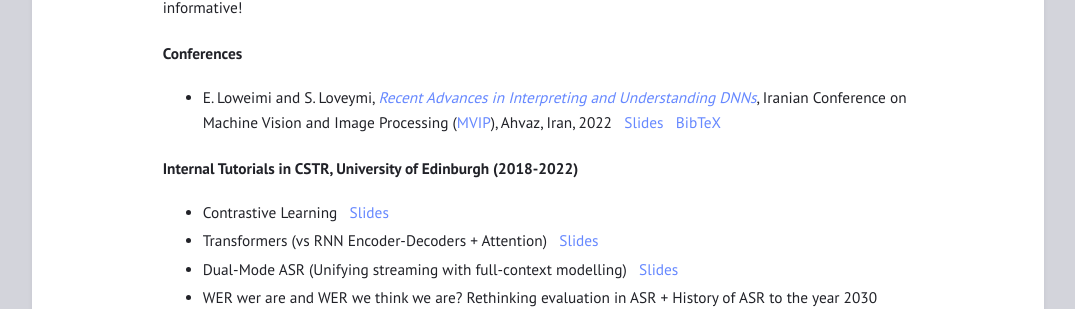
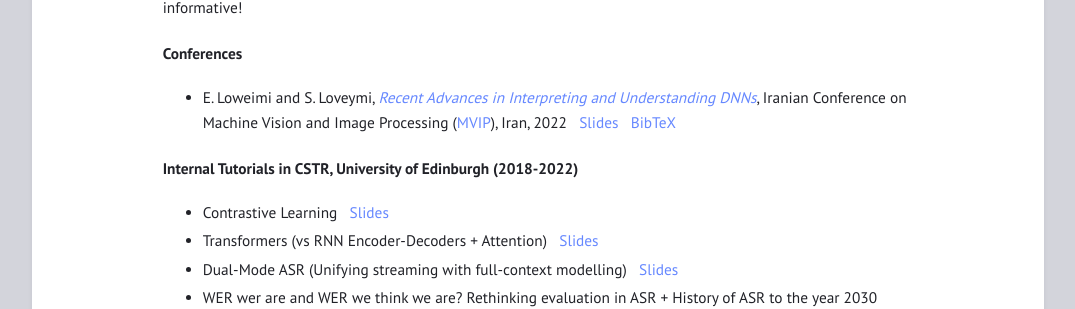
Before and after one commit to eloweimi/eloweimi.github.io, a Jekyll site: the page built from tutorials.md, in a window 1280 px wide. Shown: the part 221-530 px from the top of the page, without its empty margins (102-1177 px from the left). Built offline with Jekyll 4.4.1, drawn with Linux system fonts in a browser that asks for light colours.

Commit message:
Update tutorials.md

```diff
--- a/tutorials.md
+++ b/tutorials.md
@@ -6,7 +6,7 @@ title: ""
 I am passionate about expanding my knowledge through continuous learning, and distilling complex concepts into clear and straightforward explanations. These tutorials represent some steps taken towards fulfilling this passion, with the hope of making learning accessible and enjoyable for others. I hope you find them helpful and informative!
 
 #### Conferences ####
-  * E. Loweimi and S. Loveymi, [*Recent Advances in Interpreting and Understanding DNNs*](https://mvip2022.ismvipconf.ir/downloads/workshop5.pdf), Iranian Conference on Machine Vision and Image Processing ([MVIP](https://mvip2022.ismvipconf.ir/)), Ahvaz, Iran, 2022 &nbsp; [Slides](/files/Tutorials/MVIP2022_W5_RecentAdvances.pdf) &nbsp; [BibTeX](/files/Tutorials/mvip2022.bib)
+  * E. Loweimi and S. Loveymi, [*Recent Advances in Interpreting and Understanding DNNs*](https://mvip2022.ismvipconf.ir/downloads/workshop5.pdf), Iranian Conference on Machine Vision and Image Processing ([MVIP](https://mvip2022.ismvipconf.ir/)), Iran, 2022 &nbsp; [Slides](/files/Tutorials/MVIP2022_W5_RecentAdvances.pdf) &nbsp; [BibTeX](/files/Tutorials/mvip2022.bib)
 
 #### Internal Tutorials in CSTR, University of Edinburgh (2018-2022) ####
   * Contrastive Learning &nbsp; [Slides](/files/Tutorials/ContrastiveLearning_ErfanLoweimi.pdf)
```
